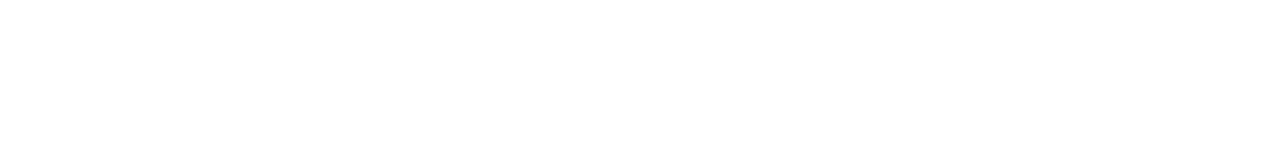
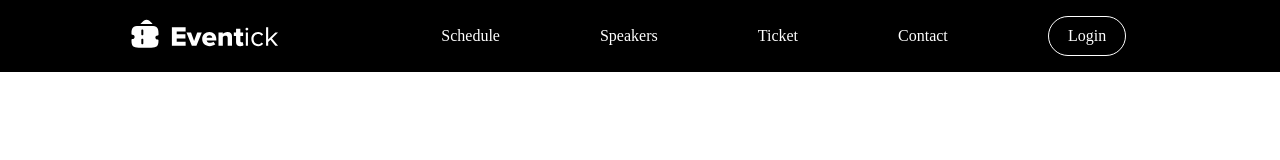
Before and after one commit to yurakhovavko/Evventick, a plain HTML site: page index.html in a window 1280 px wide. Drawn offline with Linux system fonts and the light colour scheme.

Commit message:
header-navigation

```diff
--- a/index.html
+++ b/index.html
@@ -4,9 +4,28 @@
     <meta charset="UTF-8">
     <meta name="viewport" content="width=device-width, initial-scale=1.0">
     <link rel="stylesheet" href="/src/styles/css/main.min.css">
+    <link rel="stylesheet" href="/src/styles/css/container.css">
+    <link rel="stylesheet" href="/src/styles/css/header.css">
+    <link rel="stylesheet" href="/src/styles/reset.css">
+
     <title>Eventick</title>
 </head>
 <body>
+    <header class="header">
+        <a href=""><img
+          src="/src/assets/icons/Group 29.svg"
+          alt="Eventick"
+          class="header-logo"
+        /></a>
 
+        <nav class="header-navigation">
+          <ul class="header-menu">
+          <li class="navigation__item"><a class="nav-link">Schedule</a></li>
+          <li class="navigation__item"><a class="nav-link">Speakers</a></li>
+          <li class="navigation__item"><a class="nav-link">Ticket</a></li>
+          <li class="navigation__item"><a class="nav-link">Contact</a></li>
+          <button class="button">Login</button>
+        </ul>
+      </header>
 </body>
 </html>
--- a/src/scss/main.scss
+++ b/src/scss/main.scss
@@ -0,0 +1 @@
+@import url('https://fonts.googleapis.com/css2?family=Open+Sans:wght@700&family=Raleway&display=swap');
--- /dev/null
+++ b/src/styles/css/container.css
@@ -0,0 +1,5 @@
+.container {
+    margin: 0 auto;
+    padding: 0 15px;
+    max-width: 1170px;
+  }
--- /dev/null
+++ b/src/styles/css/header.css
@@ -0,0 +1,54 @@
+.header {
+width: 100%;
+background: #000000;
+max-height: 4.5rem;
+padding-left: 10%;
+padding-right: 12%;
+display: flex;
+align-items: center;
+position: fixed;
+justify-content: space-between;
+padding-top: 1rem;
+padding-bottom: 1rem;
+}
+
+.header-menu{
+display: flex;
+column-gap:6.25rem;
+list-style-type: none;
+margin: 0;
+padding: 0;
+
+}
+
+
+.header-logo{
+width: 99%;
+}
+
+.header-navigation {
+display: flex;
+column-gap: 8%;
+color: #fff;
+font-size: 1rem;
+font-family: DM Sans;
+
+}
+
+.navigation__item{
+margin-top: auto;
+margin-bottom: auto;
+
+}
+
+.button{
+display: flex;
+border: 1px solid;
+border-radius: 2rem;
+color: #fff;
+padding: 0.65rem 1.2rem;
+justify-content: center;
+gap: 0.6rem;
+font-size: 1rem;
+font-family: DM Sans;
+}
--- /dev/null
+++ b/src/styles/reset.css
@@ -0,0 +1,85 @@
+/* Указываем box sizing */
+*,
+*::before,
+*::after {
+  box-sizing: border-box;
+  font-size: 16px;
+}
+
+
+
+/* Убираем внутренние отступы */
+ul[class],
+ol[class] {
+  padding: 0;
+}
+
+/* Убираем внешние отступы */
+body,
+h1,
+h2,
+h3,
+h4,
+h5,
+p,
+ul[class],
+ol[class],
+li,
+figure,
+figcaption,
+blockquote,
+dl,
+dd,
+hr {
+  margin: 0;
+}
+
+h1,
+h2,
+h3,
+h4,
+h5,
+h6 {
+  font-weight: inherit;
+}
+
+/* Выставляем основные настройки по-умолчанию для body */
+body {
+  min-height: 100vh;
+  text-rendering: optimizeSpeed;
+  line-height: 1.2;
+}
+
+/* Удаляем стандартную стилизацию для всех ul и il, у которых есть атрибут class*/
+ul[class],
+ol[class] {
+  list-style: none;
+}
+
+html {
+  font-size: 16px;
+  scroll-behavior: smooth;
+}
+
+button {
+  background: transparent;
+  cursor: pointer;
+  border: none;
+}
+
+img {
+  vertical-align: top;
+}
+
+a {
+  color: inherit;
+  text-decoration: none;
+}
+
+address {
+  font-style: normal;
+}
+
+textarea {
+  resize: none;
+}
```
Also changed, not shown: src/assets/icons/Group 29.svg (added), src/styles/css/main.css, src/styles/css/main.min.css.
